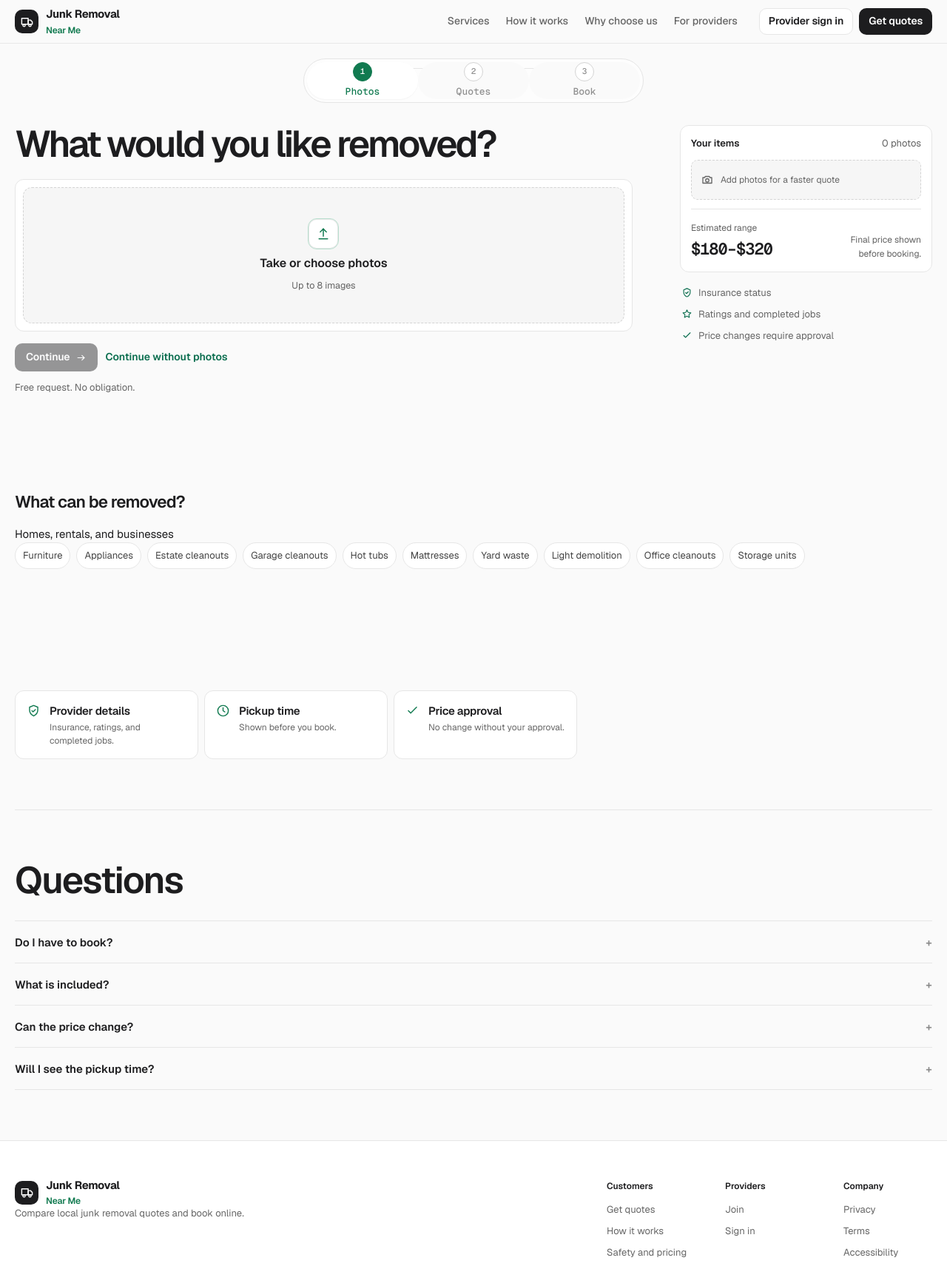
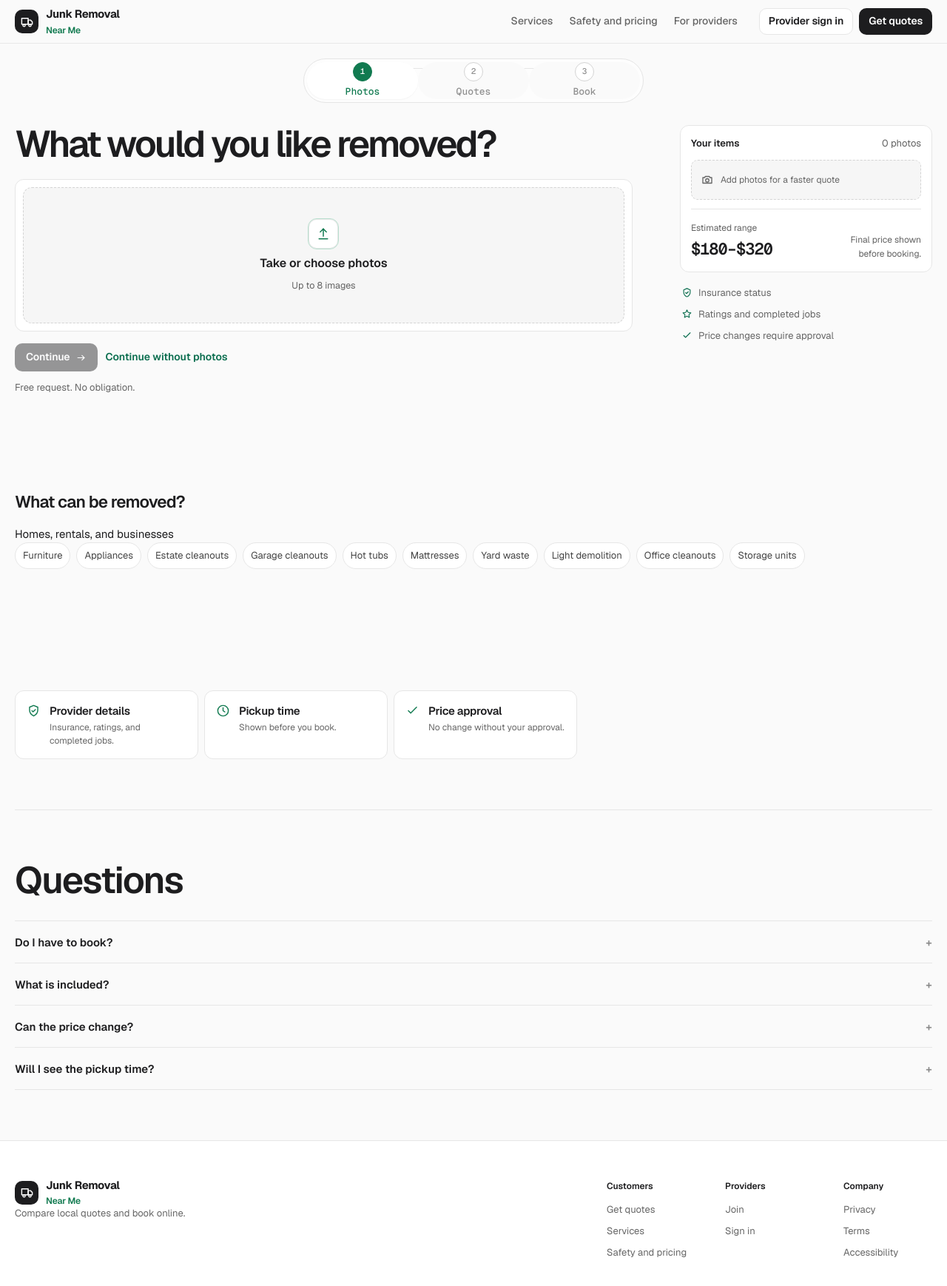
Before and after one commit to skinyanjui/junk-removal-booking, a Next.js app: page / in a window 1280 px wide. Shown: the top 1738 px of the page at 74% size. Built offline with nearby package versions, Linux system fonts and the light colour scheme.

Commit message:
Remove duplicate steps navigation

```diff
--- a/components/site-shell.tsx
+++ b/components/site-shell.tsx
@@ -13,8 +13,7 @@ export function SiteHeader() {
 
         <nav aria-label="Primary navigation" className="nav-links">
           <Link href="/#services">Services</Link>
-          <Link href="/#how">How it works</Link>
-          <Link href="/#trust">Why choose us</Link>
+          <Link href="/#trust">Safety and pricing</Link>
           <Link href="/provider">For providers</Link>
         </nav>
 
@@ -36,10 +35,10 @@ export function SiteFooter() {
             <span className="brand-mark" aria-hidden="true"><TruckIcon /></span>
             <span className="brand-copy"><b>Junk Removal</b><small>Near Me</small></span>
           </Link>
-          <p>Compare local junk removal quotes and book online.</p>
+          <p>Compare local quotes and book online.</p>
         </div>
         <nav className="footer-nav" aria-label="Footer navigation">
-          <div className="footer-column"><b>Customers</b><Link href="/#booking">Get quotes</Link><Link href="/#how">How it works</Link><Link href="/#trust">Safety and pricing</Link></div>
+          <div className="footer-column"><b>Customers</b><Link href="/#booking">Get quotes</Link><Link href="/#services">Services</Link><Link href="/#trust">Safety and pricing</Link></div>
           <div className="footer-column"><b>Providers</b><Link href="/provider">Join</Link><Link href="/provider/dashboard">Sign in</Link></div>
           <div className="footer-column"><b>Company</b><Link href="/privacy">Privacy</Link><Link href="/terms">Terms</Link><Link href="/accessibility">Accessibility</Link></div>
         </nav>
```
